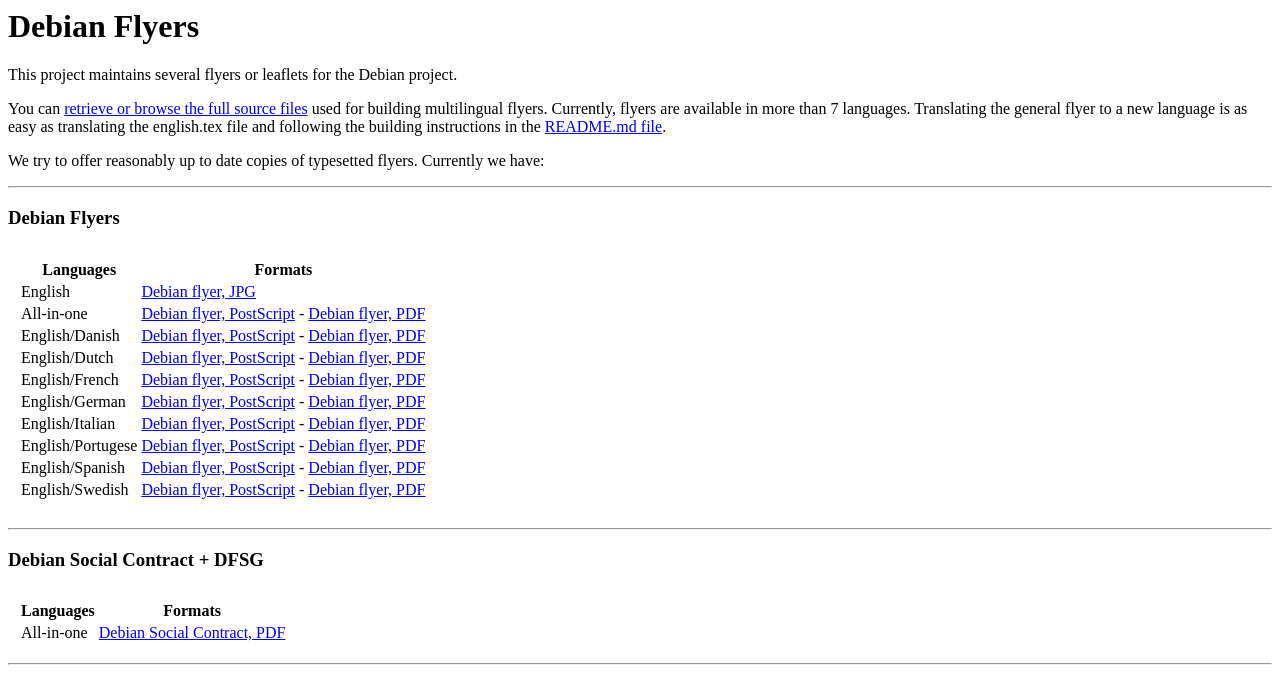
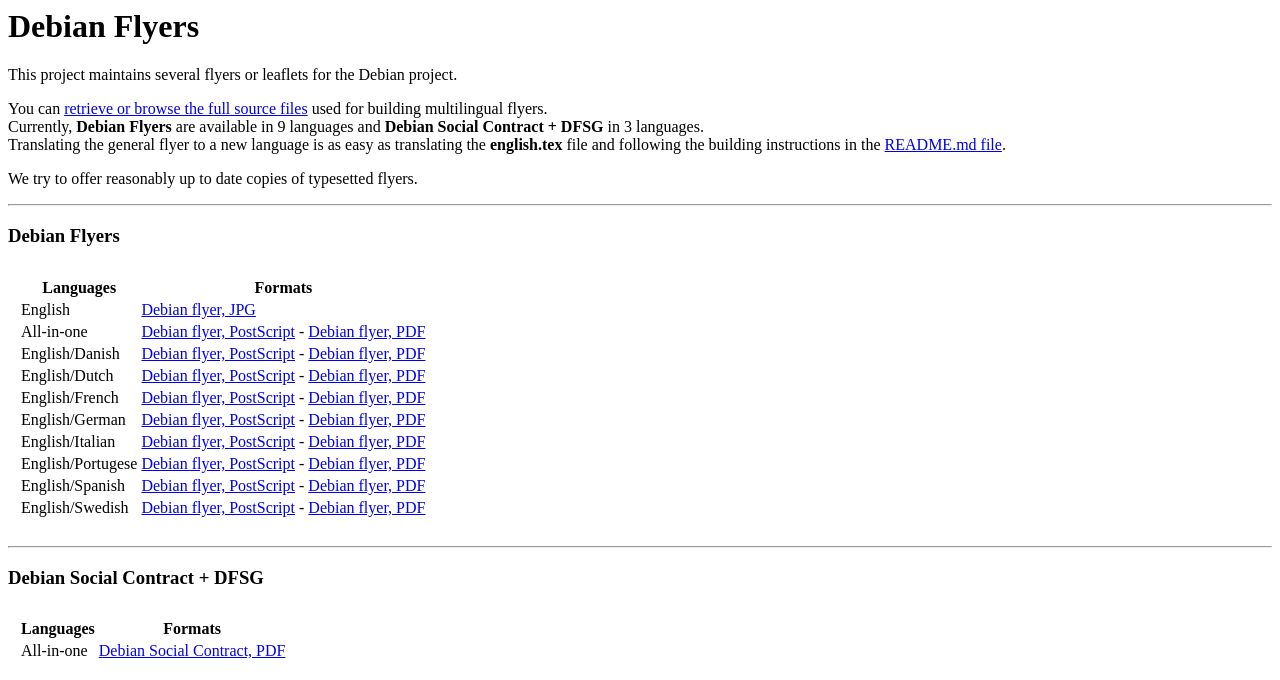
Before and after one commit to log2akshat/debian-flyers, a plain HTML site: page debian-flyers.pages.debian.net/index.html in a window 1280 px wide. Shown: the top 680 px of the page. Drawn offline with Linux system fonts and the light colour scheme.

Commit message:
Some minor layout
Signed-off-by: Alban VIDAL <alban.vidal@zordhak.fr>

```diff
--- a/debian-flyers.pages.debian.net/index.html
+++ b/debian-flyers.pages.debian.net/index.html
@@ -17,18 +17,17 @@
 <body>
 <h1>Debian Flyers</h1>
 
-<p>This project maintains several flyers or leaflets for the Debian
-project.</p>
+<p>This project maintains several flyers or leaflets for the Debian project.</p>
 
 <p>You can <a href="https://salsa.debian.org/debian/debian-flyers">retrieve or browse the
-full source files</a> used for building multilingual flyers</a>.
-Currently, flyers are available in more than 7 languages.
+full source files</a> used for building multilingual flyers</a>.<br>
+Currently, <b>Debian Flyers</b> are available in 9 languages and <b>Debian Social Contract + DFSG</b> in 3 languages.<br>
 Translating the general flyer to a new language is as easy as translating the
-english.tex file and following the building instructions in the <a
+<b>english.tex</b> file and following the building instructions in the <a
 href="https://salsa.debian.org/debian/debian-flyers/blob/master/README.md">README.md
 file</a>.
 
-<p>We try to offer reasonably up to date copies of typesetted flyers. Currently we have:</p>
+<p>We try to offer reasonably up to date copies of typesetted flyers.</p>
 
 <hr>
 
```
